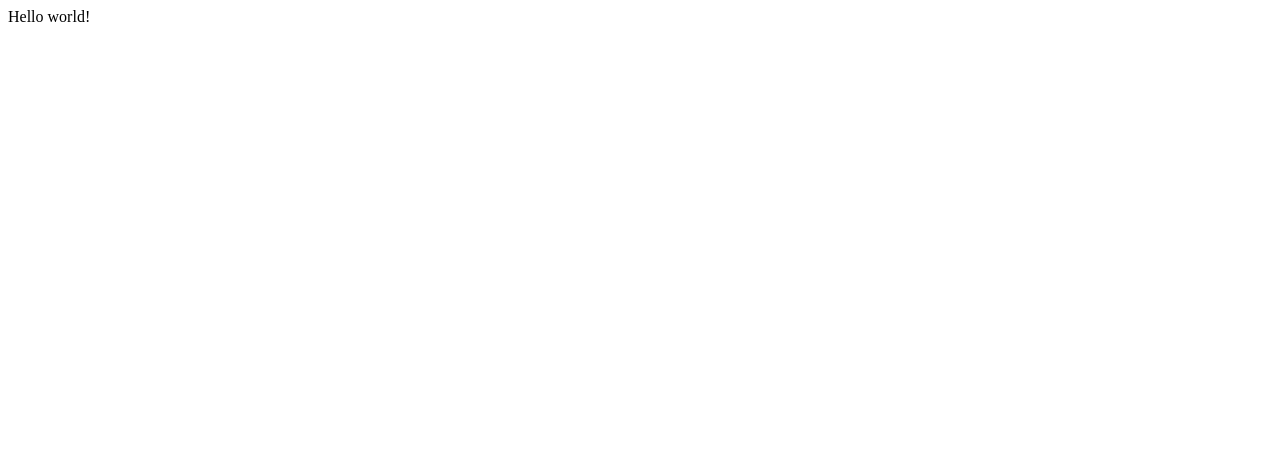
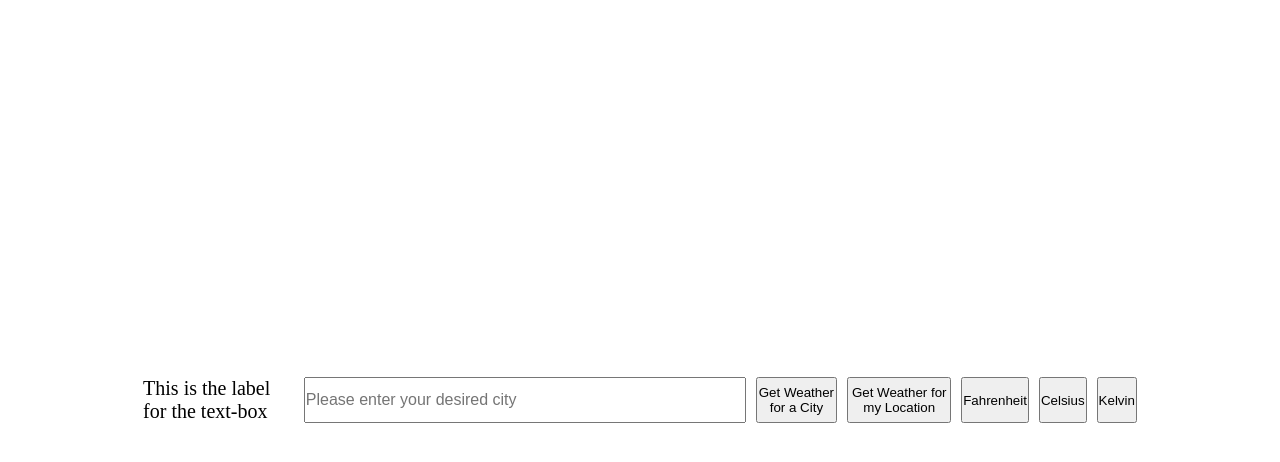
Before and after one commit to Ryan-Tremmel/weather-app, a Next.js app: page / in a window 1280 px wide. Shown: the top 462 px of the page. Built offline with nearby package versions, Linux system fonts and the light colour scheme.

Commit message:
Finished basic form.

```diff
--- /dev/null
+++ b/app/Form.js
@@ -0,0 +1,88 @@
+'use client';
+
+import { useState } from 'react';
+
+export default function Form() {
+  const [displayText, setDisplayText] = useState('');
+  const [searchMethod, setSearchMethod] = useState('city');
+  const [unitOfMeasurement, setUnitOfMeasurement] = useState('standard');
+
+  const handleTextDisplayChange = (e) => {
+    setDisplayText(e.target.value);
+  };
+
+  const handleSelectionOfSearchMethod = (e) => {
+    /* What should happen is that when a selection is made, by default the city and country should be showing,
+       but if the user chooses "My Location," the input should shrink and then grab their location and display it as the value
+     */
+    e.preventDefault();
+    setSearchMethod(e.target.id);
+  };
+
+  const handleUnitOfMeasurementChange = (e) => {
+    e.preventDefault();
+    switch (e.target.id) {
+      case 'degree-selector--f':
+        setUnitOfMeasurement('imperial');
+        break;
+      case 'degree-selector--c':
+        setUnitOfMeasurement('metric');
+        break;
+      default:
+        setUnitOfMeasurement('standard');
+    }
+  };
+
+  /* IN CASE WE WANT TO GO BACK TO DROPDOWN FOR COUNTRY SELECTION - REMOVE BEFORE PRODUCTION
+  const countryOptions = [
+    {},
+    {
+      name: 'United States',
+      code: 'US',
+    },
+    { name: 'United Kingdom', code: 'UK' },
+  ];
+
+  const populateSelect = () => {
+    return countryOptions.map((country) => (
+      <option key={country.code ? country.code : '0'} value={country.code}>
+        {country.name}
+      </option>
+    ));
+  };
+   */
+
+  return (
+    <form className="form">
+      <label htmlFor={'text-box'}>This is the label for the text-box</label>
+      <input
+        id="text-box"
+        className="text-input"
+        name="text-box"
+        type="text"
+        placeholder="Please enter your desired city"
+        onChange={handleTextDisplayChange}
+        value={displayText}
+        required
+      />
+      {/*<select name="countries" id="countries">  REMOVE BEFORE PRODUCTION */}
+      {/*   {populateSelect()}*/}
+      {/* </select> */}
+      <button id="city" onClick={handleSelectionOfSearchMethod}>
+        Get Weather for a City
+      </button>
+      <button id="geoLoc" onClick={handleSelectionOfSearchMethod}>
+        Get Weather for my Location
+      </button>
+      <button id="degree-selector--f" onClick={handleUnitOfMeasurementChange}>
+        Fahrenheit
+      </button>
+      <button id="degree-selector--c" onClick={handleUnitOfMeasurementChange}>
+        Celsius
+      </button>
+      <button id="degree-selector--k" onClick={handleUnitOfMeasurementChange}>
+        Kelvin
+      </button>
+    </form>
+  );
+}
--- a/app/page.js
+++ b/app/page.js
@@ -1,3 +1,9 @@
+import Form from '@/app/Form';
+
 export default function Home() {
-  return <div>Hello world!</div>
+  return (
+    <div className="app-container">
+      <Form />
+    </div>
+  );
 }
--- /dev/null
+++ b/app/ui/global.css
@@ -0,0 +1,37 @@
+*,
+*::after,
+*::before {
+    margin: 0;
+    padding: 0;
+}
+
+html {
+    box-sizing: border-box;
+    font-size: 62.5%;
+    height: 100%;
+}
+
+body {
+    height: 100%;
+}
+
+.app-container {
+    min-height: 100vh;
+    display: flex;
+    flex-direction: column;
+    justify-content: center;
+    align-items: center;
+    font-size: 2rem;
+}
+
+/* Move code here into separate file later */
+/* FORM */
+.form {
+    display: flex;
+    gap: 1rem
+}
+
+.text-input {;
+    width: 75%;
+    font-size: 1.6rem;
+}
--- a/package.json
+++ b/package.json
@@ -9,12 +9,13 @@
     "lint": "next lint"
   },
   "dependencies": {
+    "next": "15.1.6",
     "react": "^19.0.0",
-    "react-dom": "^19.0.0",
-    "next": "15.1.6"
+    "react-dom": "^19.0.0"
   },
   "devDependencies": {
     "postcss": "^8",
+    "prettier": "3.4.2",
     "tailwindcss": "^3.4.1"
   }
 }
```
Also changed, not shown: app/layout.js (+5 -5 lines), .prettierrc.json (added), 1 other file (tests, documents, lock files or other folders).
